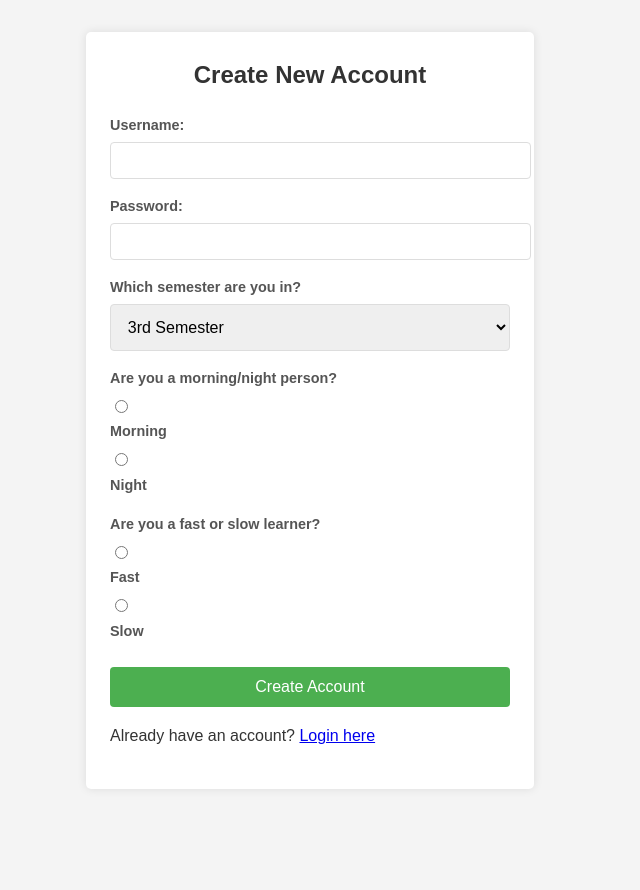
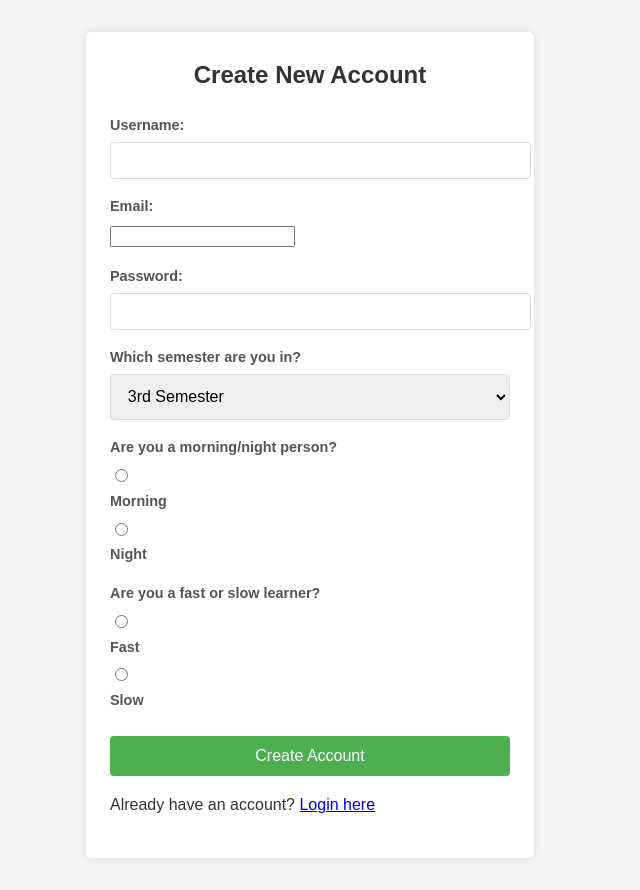
Before and after one commit to AiswaryaPS242/SPARK, a Flask app: page /create_account in a window 1280 px wide. Shown: the whole page, without its empty margins (330-970 px from the left). Before the commit the page ends 744 px from the top, so only its background shows below. Run offline with Flask 3, Linux system fonts and the light colour scheme; parts of the project's set-up code (start-up, migrations or seed data) failed here and were passed over.

Commit message:
email added

```diff
--- a/app.py
+++ b/app.py
@@ -12,6 +12,18 @@ import dateparser  # Import the dateparser library
 from flask_admin import Admin
 from flask_admin.contrib.sqla import ModelView
 from flask_session import Session
+import smtplib
+from flask_mail import Message
+from email.mime.text import MIMEText
+from email.mime.multipart import MIMEMultipart
+from threading import Thread
+from datetime import datetime, timedelta
+from dotenv import load_dotenv
+import os
+from flask_mail import Mail
+
+
+load_dotenv()
 
 app = Flask(__name__)
 app.secret_key = 'your_secret_key'  # Change this for production security
@@ -28,8 +40,17 @@ app.config['SESSION_SQLALCHEMY'] = db  # Use the existing SQLAlchemy instance
 # Initialize Flask-Session
 Session(app)
 
+app.config['MAIL_SERVER'] = os.getenv('MAIL_SERVER')
+app.config['MAIL_PORT'] = int(os.getenv('MAIL_PORT'))
+app.config['MAIL_USE_TLS'] = os.getenv('MAIL_USE_TLS', 'True').lower() == 'true'
+app.config['MAIL_USERNAME'] = os.getenv('MAIL_USERNAME')
+app.config['MAIL_PASSWORD'] = os.getenv('MAIL_PASSWORD')
+app.config['MAIL_DEFAULT_SENDER'] = os.getenv('MAIL_DEFAULT_SENDER')
+app.config['MAIL_DEBUG'] = True  # Show detailed SMTP logs
+app.config['MAIL_SUPPRESS_SEND'] = False  # Actually send emails
+
 migrate = Migrate(app, db)
-
+mail = Mail(app)
 # Initialize Flask-Admin
 admin = Admin(app, name='Admin Dashboard', template_mode='bootstrap3')
 
@@ -37,6 +58,7 @@ admin = Admin(app, name='Admin Dashboard', template_mode='bootstrap3')
 class User(db.Model):
     id = db.Column(db.Integer, primary_key=True)
     username = db.Column(db.String(80), unique=True, nullable=False)
+    email = db.Column(db.String(120), unique=True, nullable=False)
     password = db.Column(db.String(200), nullable=False)
     semester = db.Column(db.Integer, nullable=False)
     person_type = db.Column(db.String(20), nullable=False)  # 'morning' or 'night'
@@ -238,6 +260,69 @@ class QLearningAgent:
             raise ValueError("Failed to deserialize RL agent data.")
 
         return agent
+
+def send_email_reminder(user_email, task_title, due_date):
+    try:
+        msg = MIMEMultipart()
+        msg['From'] = app.config['MAIL_DEFAULT_SENDER']
+        msg['To'] = user_email
+        msg['Subject'] = f"Reminder: {task_title} is due soon!"
+
+        body = f"""
+        <html>
+            <body>
+                <h2>Task Reminder</h2>
+                <p>This is a reminder that your task <strong>{task_title}</strong> is due on <strong>{due_date}</strong>.</p>
+                <p>Please complete it before the deadline!</p>
+                <br>
+                <p>Best regards,</p>
+                <p>SPARK Team</p>
+            </body>
+        </html>
+        """
+
+        msg.attach(MIMEText(body, 'html'))
+
+        with smtplib.SMTP(app.config['MAIL_SERVER'], app.config['MAIL_PORT']) as server:
+            server.starttls()
+            server.login(app.config['MAIL_USERNAME'], app.config['MAIL_PASSWORD'])
+            server.send_message(msg)
+
+        print(f"Email reminder sent to {user_email}")
+    except Exception as e:
+        print(f"Error sending email: {e}")
+
+# Function to schedule email reminders
+def schedule_email_reminder(task):
+    print(f"\n=== Email Debug ===")
+    print(f"Task Due: {task.due_date}")
+    print(f"Current Time: {datetime.now()}")
+
+    if task.due_date:
+        user = User.query.get(task.user_id)
+        if user and user.email:
+            print(f"User Email: {user.email}")
+
+            # Calculate when email should send (1 day before)
+            reminder_date = task.due_date - timedelta(days=1)
+            print(f"Will send at: {reminder_date}")
+
+            # ACTUALLY SEND THE EMAIL (was missing in your version)
+            try:
+                msg = Message(
+                    f"Reminder: {task.title}",
+                    recipients=[user.email],
+                    body=f"""
+                    This is a reminder for your task:
+                    Title: {task.title}
+                    Due: {task.due_date}
+                    Description: {task.description or 'No description'}
+                    """
+                )
+                mail.send(msg)
+                print("DEBUG: Email reminder sent successfully!")
+            except Exception as e:
+                print(f"ERROR sending email: {str(e)}")
 
 # Train the RL Agent
 def train_rl_agent(user, subjects, exam_dates, episodes=1000):
@@ -466,20 +551,22 @@ def login():
 def create_account():
     if request.method == 'POST':
         username = request.form['username']
+        email = request.form['email']
         password = request.form['password']
         semester = int(request.form['semester'])
         person_type = request.form['person_type']
         learner_type = request.form['learner_type']
 
-        # Check if username already exists
-        existing_user = User.query.filter_by(username=username).first()
+        # Check if username or email already exists
+        existing_user = User.query.filter((User.username == username) | (User.email == email)).first()
         if existing_user:
-            flash('Username already exists. Please choose another one.', 'error')
+            flash('Username or email already exists. Please choose another one.', 'error')
             return render_template('create_account.html')
 
         # Create new user
         new_user = User(
             username=username,
+            email=email,
             password=generate_password_hash(password),
             semester=semester,
             person_type=person_type,
@@ -940,6 +1027,8 @@ def add_task():
         )
         db.session.add(new_task)
         db.session.commit()
+        if due_date:
+            schedule_email_reminder(new_task)
         flash('Task added successfully!', 'success')
     except Exception as e:
         db.session.rollback()
@@ -1099,6 +1188,32 @@ def progress():
         progress_percentage=progress_percentage
     )
 
+@app.route('/test-smtp')
+def test_smtp():
+    try:
+        with smtplib.SMTP(os.getenv('MAIL_SERVER'), int(os.getenv('MAIL_PORT'))) as smtp:
+            smtp.starttls()
+            smtp.login(os.getenv('MAIL_USERNAME'), os.getenv('MAIL_PASSWORD'))
+            return "✅ SMTP Connection Successful"
+    except Exception as e:
+        return f"❌ SMTP Failed: {str(e)}"
+
+@app.route('/force-email')
+def force_email():
+    try:
+        msg = Message(
+            "TEST Email from SPARK",
+            sender=app.config['MAIL_DEFAULT_SENDER'],
+            recipients=["aiswarya75ps@gmail.com"],
+            body=f"Test sent at {datetime.now()}"
+        )
+        mail.send(msg)
+        print("DEBUG: Email sent successfully!")  # Check console for this
+        return "Email forced - check inbox/spam immediately"
+    except Exception as e:
+        print(f"ERROR: {str(e)}")  # This will show in console
+        return f"Send failed: {str(e)}"
+
 @app.route('/logout')
 def logout():
     session.clear()
--- a/templates/create_account.html
+++ b/templates/create_account.html
@@ -22,6 +22,10 @@
             <div class="form-group">
                 <label for="username">Username:</label>
                 <input type="text" id="username" name="username" required>
+            </div>
+            <div class="form-group">
+                <label for="email">Email:</label>
+                <input type="email" id="email" name="email" required>
             </div>
             <div class="form-group">
                 <label for="password">Password:</label>
```
Also changed, not shown: 1 other file.
